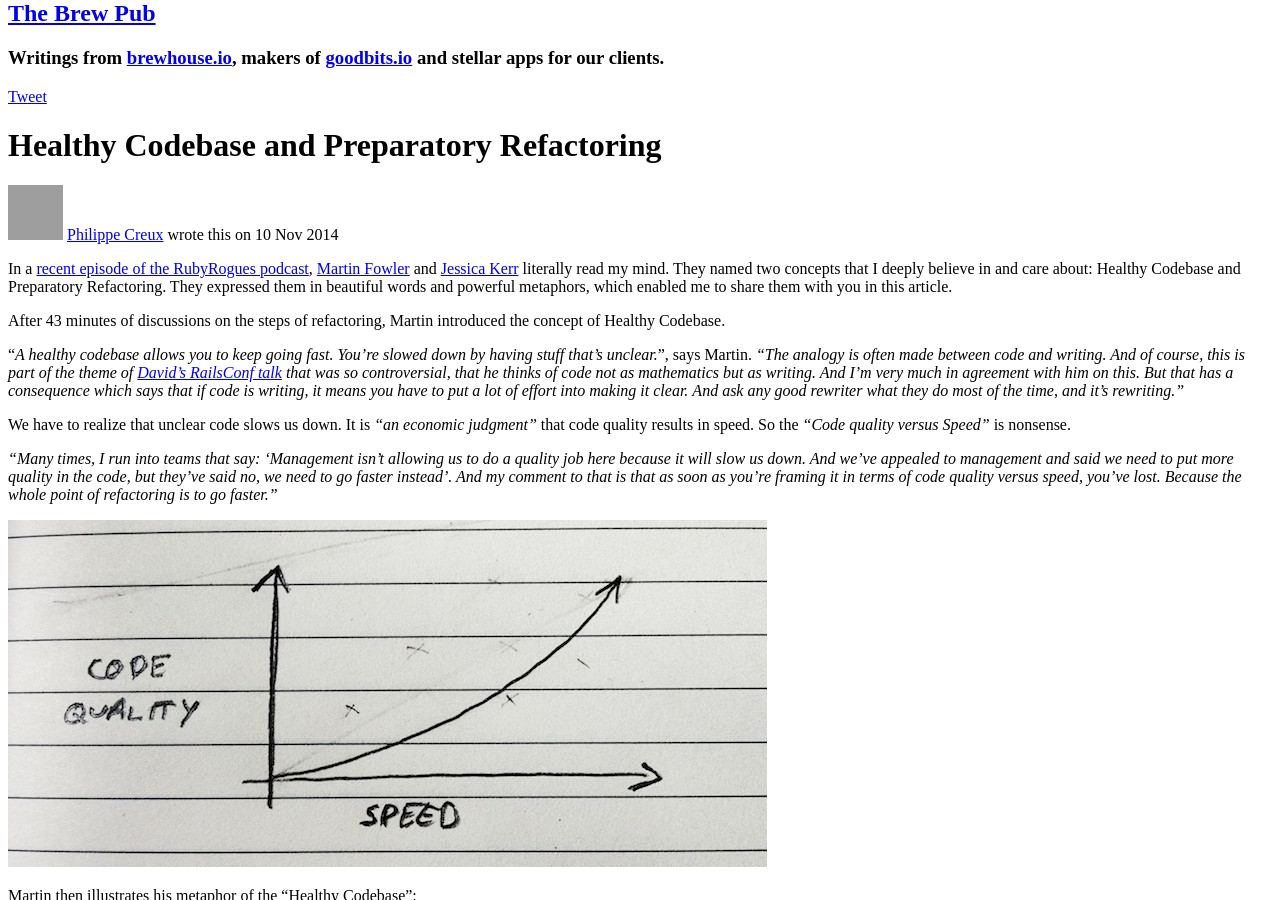
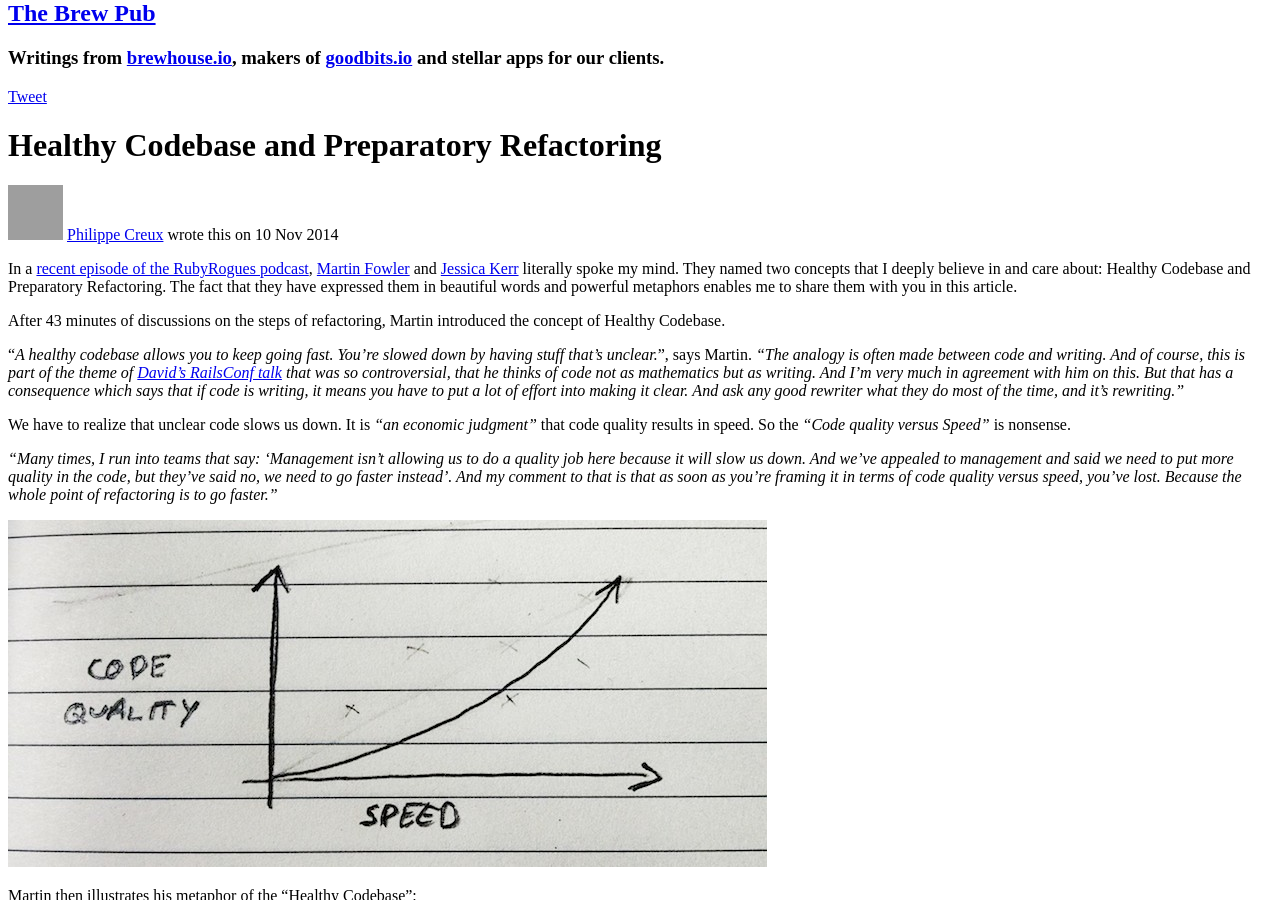
Before and after one commit to BrewhouseTeam/brewhouseteam.github.io, a Jekyll site: the page built from _posts/2014-11-10-healthy-codebase-and-preparatory-refactoring.md, in a window 1280 px wide and 900 px high, scrolled down 746 px. Built offline with Jekyll 4.4.1, drawn with Linux system fonts in a browser that asks for light colours; comment, search, counter and statistics services are not loaded; a style sheet for code colours, icons or effects is not loaded; grey boxes are pictures that could not be loaded.

Commit message:
Last updates

```diff
--- a/_posts/2014-11-10-healthy-codebase-and-preparatory-refactoring.md
+++ b/_posts/2014-11-10-healthy-codebase-and-preparatory-refactoring.md
@@ -11,10 +11,10 @@
   - process
   - refactoring
 shared_square_image: http://brewhouse.io/images/posts/2014/Nov/preparatory-refactoring-square.jpg
-shared_description: Beautiful words and powerful metaphors illustrate how keeping a Healthy Codebase and doing Prepartory Refactoring speed up development.
+shared_description: Beautiful words and powerful metaphors to illustrate how keeping a Healthy Codebase and doing Prepartory Refactoring speed up development.
 ---
 
-In a [recent episode of the RubyRogues podcast](http://devchat.tv/ruby-rogues/178-rr-book-club-refactoring-ruby-with-martin-fowler), [Martin Fowler](http://martinfowler.com) and [Jessica Kerr](https://twitter.com/jessitron) literally read my mind. They named two concepts that I deeply believe in and care about: Healthy Codebase and Preparatory Refactoring. They expressed them in beautiful words and powerful metaphors, which enabled me to share them with you in this article.
+In a [recent episode of the RubyRogues podcast](http://devchat.tv/ruby-rogues/178-rr-book-club-refactoring-ruby-with-martin-fowler), [Martin Fowler](http://martinfowler.com) and [Jessica Kerr](https://twitter.com/jessitron) literally spoke my mind. They named two concepts that I deeply believe in and care about: Healthy Codebase and Preparatory Refactoring. The fact that they have expressed them in beautiful words and powerful metaphors enables me to share them with you in this article.
 
 <!-- break -->
 
```
